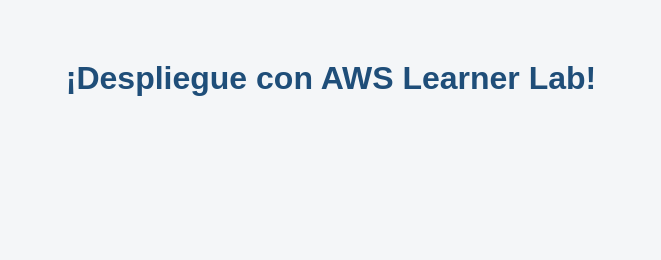
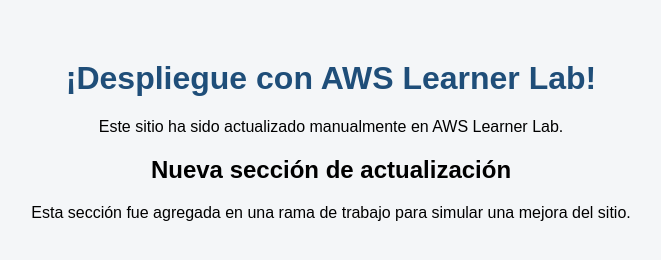
Before and after one commit to Julssg26/mi-act1-devops, a plain HTML site: page src/index.html in a window 1280 px wide. Shown: the whole page, without its empty margins (309-970 px from the left). Drawn offline with Linux system fonts and the light colour scheme.

Commit message:
Nueva sección agregada

```diff
--- a/src/index.html
+++ b/src/index.html
@@ -8,5 +8,11 @@
 </head>
 <body>
     <h1>¡Despliegue con AWS Learner Lab!</h1>
+    <p>Este sitio ha sido actualizado manualmente en AWS Learner Lab.</p>
+
+    <section>
+        <h2>Nueva sección de actualización</h2>
+        <p>Esta sección fue agregada en una rama de trabajo para simular una mejora del sitio.</p>
+    </section>
 </body>
 </html>
```
